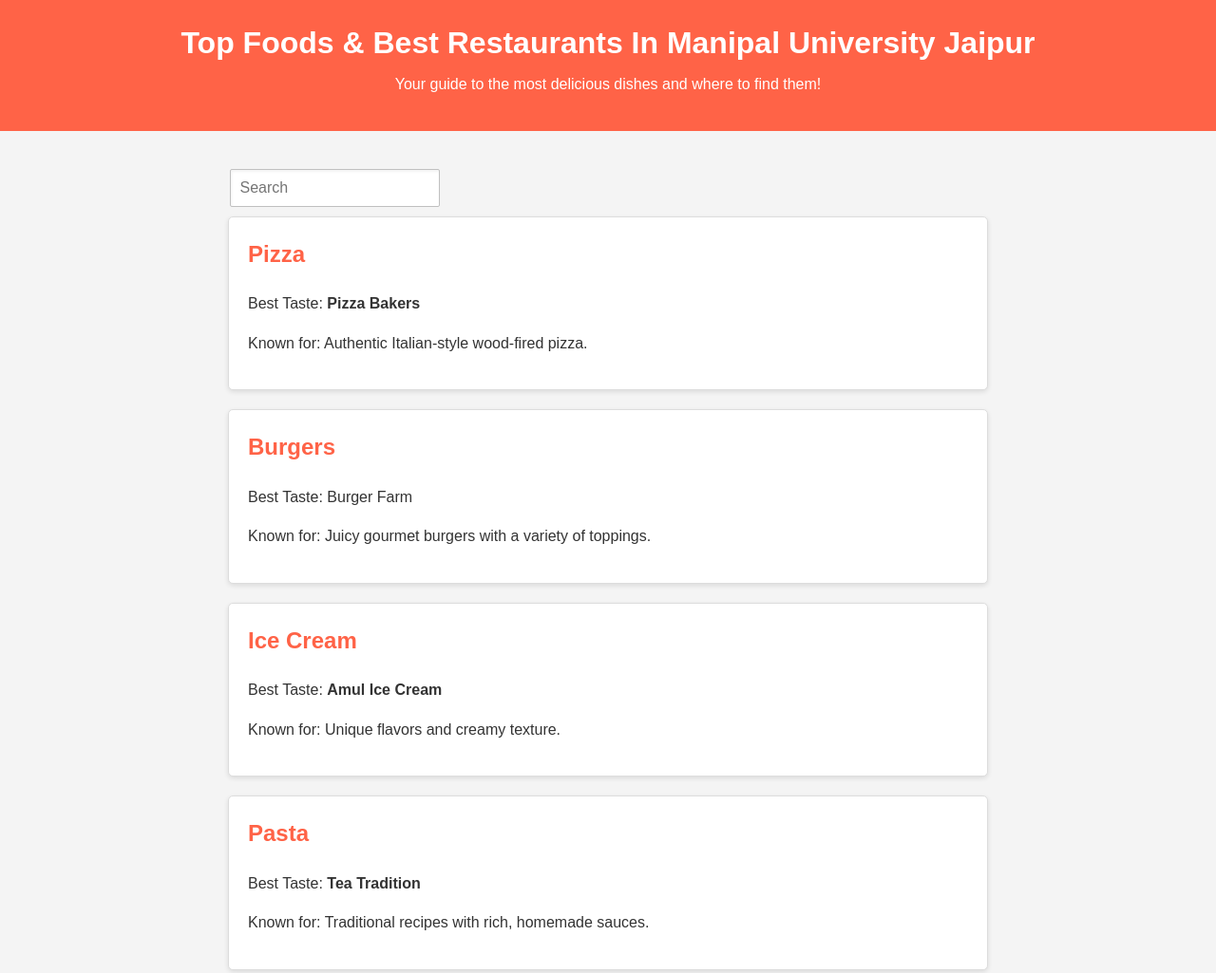
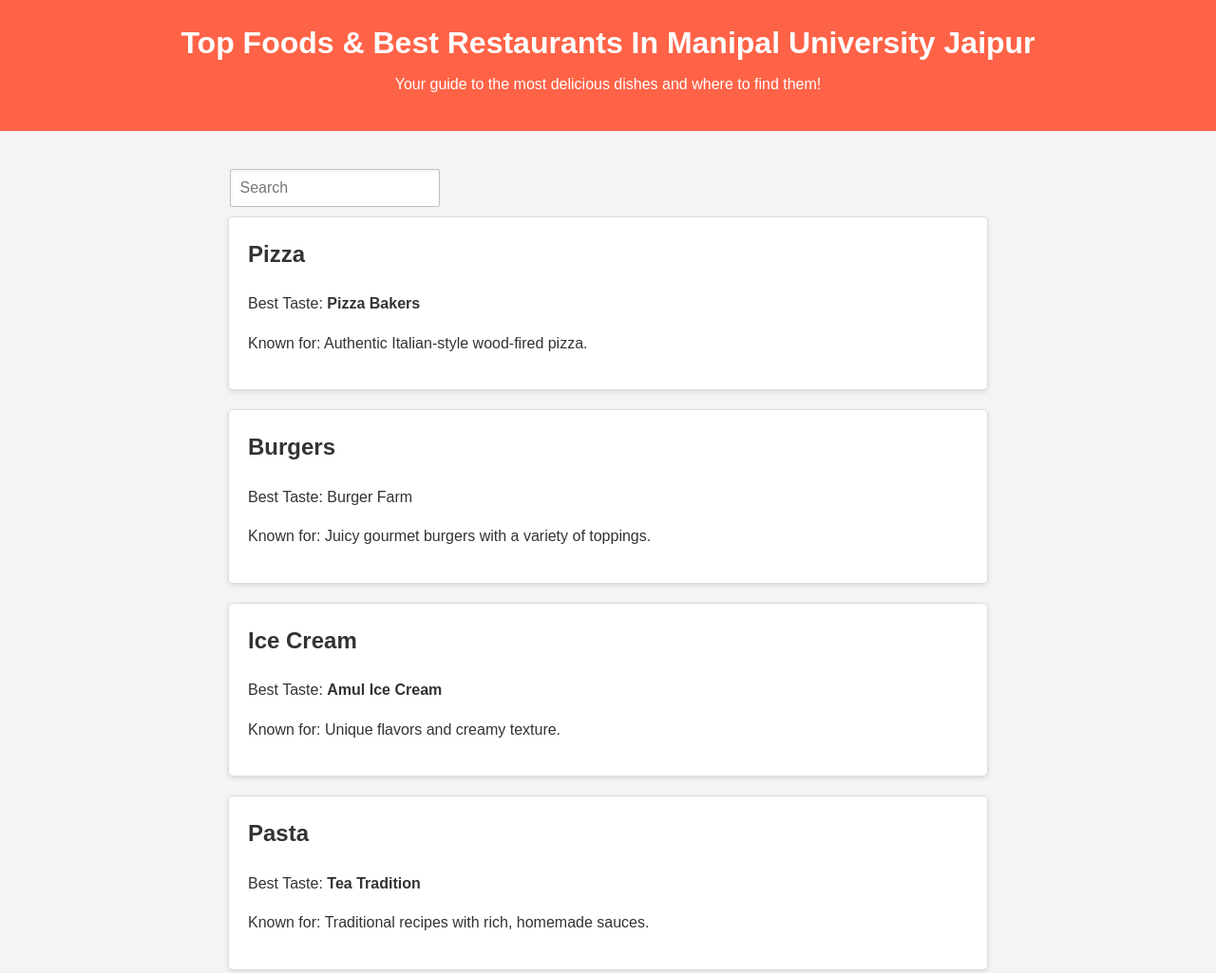
Before and after one commit to Avshrek/Food-Review, a plain HTML site: page index.html in a window 1280 px wide. Shown: the top 1025 px of the page at 95% size. Drawn offline with Linux system fonts and the light colour scheme.

Commit message:
Update index.html

```diff
--- a/index.html
+++ b/index.html
@@ -18,25 +18,25 @@
 
         <section class="food-list">
            <div class="food-item" onclick="location.href='https://avshrek.github.io/pizza-rating/'">
-                <h2 class="pizza" onclick="location.href='https://avshrek.github.io/pizza-rating/'">Pizza</h2>
+                <h2 class="restaurant">Pizza</h2>
                 <p>Best Taste: <span class="restaurant">Pizza Bakers</span></p>
                 <p>Known for: Authentic Italian-style wood-fired pizza.</p>
             </div>
 
             <div class="food-item" onclick="location.href='https://avshrek.github.io/burger-rating/'">
-                <h2 class="burger" onclick="location.href='https://avshrek.github.io/burger-rating/'">Burgers</h2>
+                <h2 class="restaurant">Burgers</h2>
                 <p><span>Best Taste: Burger Farm</span></p>
                 <p>Known for: Juicy gourmet burgers with a variety of toppings.</p>
             </div>
 
             <div class="food-item" onclick="location.href='https://avshrek.github.io/icecream-rating/'">
-                <h2 class="ice-cream" onclick="location.href='https://avshrek.github.io/icecream-rating/'">Ice Cream</h2>
+                <h2 class="restaurant">Ice Cream</h2>
                 <p>Best Taste: <span class="restaurant">Amul Ice Cream</span></p>
                 <p>Known for: Unique flavors and creamy texture.</p>
             </div>
 
             <div class="food-item" onclick="location.href='https://avshrek.github.io/pasta-rating/'">
-                <h2 class="pasta" onclick="location.href='https://avshrek.github.io/pasta-rating/'">Pasta</h2>
+                <h2 class="restaurant">Pasta</h2>
                 <p>Best Taste: <span class="restaurant">Tea Tradition</span></p>
                 <p>Known for: Traditional recipes with rich, homemade sauces.</p>
             </div>
```
